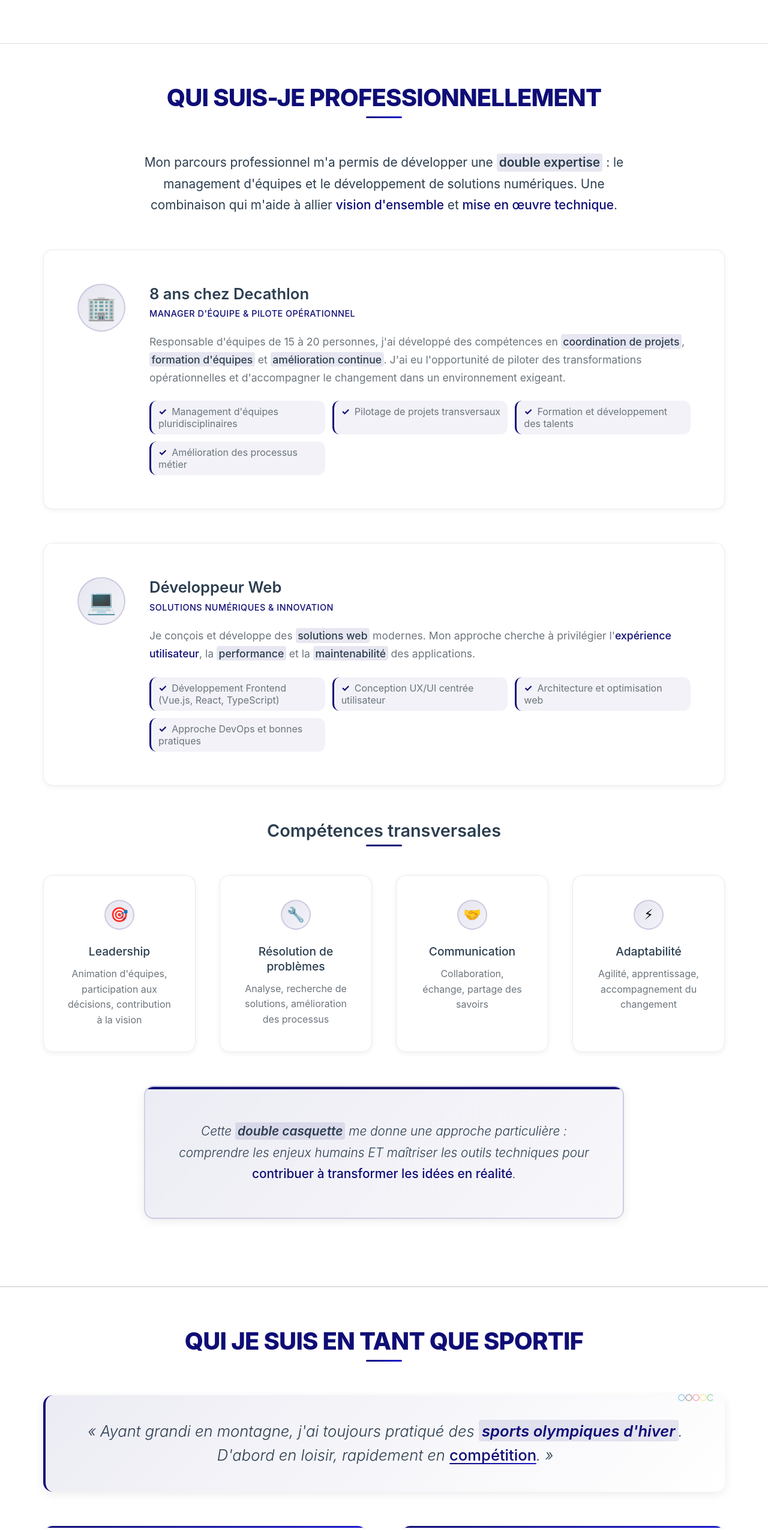
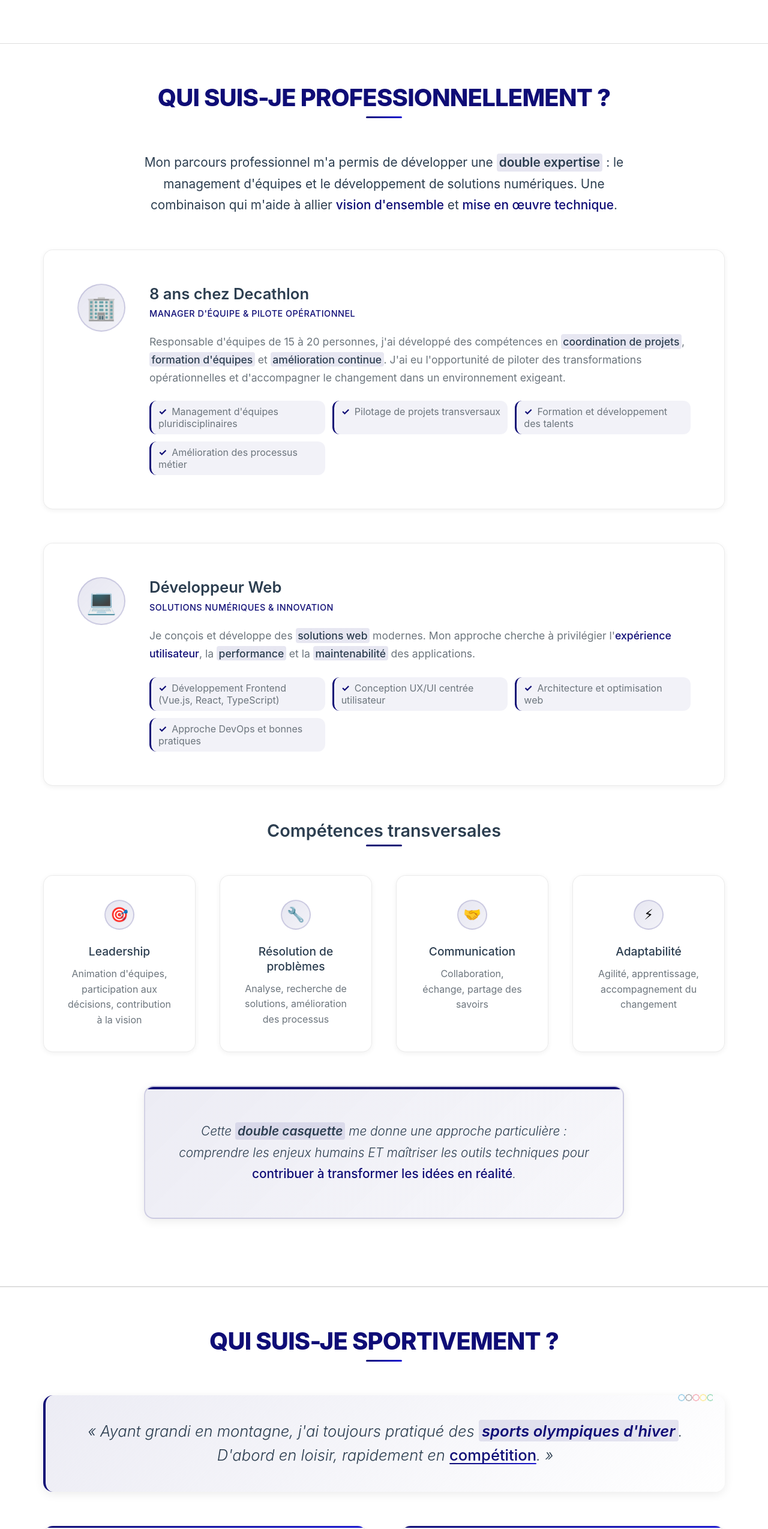
Before and after one commit to PierreGAMEN/candidature_JO, a Vue app: page / in a window 1280 px wide. Shown: the part 1700-4249 px from the top of the page at 60% size. Built offline with nearby package versions, Linux system fonts and the light colour scheme.

Commit message:
fix: ajout d'un point d'interrogation dans les titres des sections Motivation, Professionnel et Sportif

```diff
--- a/src/components/specific/Motivation.vue
+++ b/src/components/specific/Motivation.vue
@@ -3,7 +3,7 @@ import SectionPart from '../sectionPart.vue';
 </script>
 
 <template>
-    <SectionPart title="Pourquoi moi pour accompagner les JO 2030">
+    <SectionPart title="Pourquoi moi pour accompagner les JO 2030 ?">
         <template #default>
             <div class="motivation-content">
                 <div class="intro-section">
--- a/src/components/specific/Professionnel.vue
+++ b/src/components/specific/Professionnel.vue
@@ -3,7 +3,7 @@ import SectionPart from '../sectionPart.vue';
 </script>
 
 <template>
-    <SectionPart title="Qui suis-je professionnellement">
+    <SectionPart title="Qui suis-je professionnellement ?">
         <template #default>
             <div class="professionnel-content">
                 <div class="intro-section">
--- a/src/components/specific/Sportif.vue
+++ b/src/components/specific/Sportif.vue
@@ -2,7 +2,7 @@
 import SectionPart from '../sectionPart.vue';
 </script>
 <template>
-    <SectionPart title="Qui je suis en tant que sportif">
+    <SectionPart title="Qui suis-je sportivement ?">
         <template #default>
             <div class="sportif-content">
                 <div class="intro-section">
```
